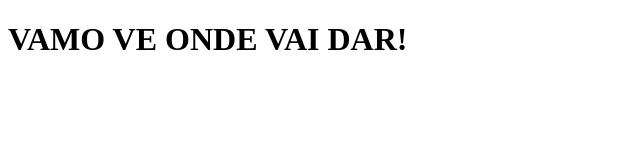
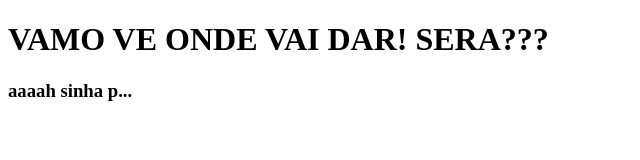
Before and after one commit to BZ3R0/treinamento_git, a plain HTML site: page index.html in a window 1280 px wide. Shown: the whole page, without its empty margins (0-640 px from the left). Drawn offline with Linux system fonts and the light colour scheme.

Commit message:
add h1 e h3

```diff
--- a/index.html
+++ b/index.html
@@ -5,6 +5,7 @@
     <title>E NOIZ</title>
   </head>
   <body>
-    <h1>VAMO VE ONDE VAI DAR!</h1>
+    <h1>VAMO VE ONDE VAI DAR! SERA???</h1>
+    <h3>aaaah sinha p...</h3>
   </body>
 </html>
```
